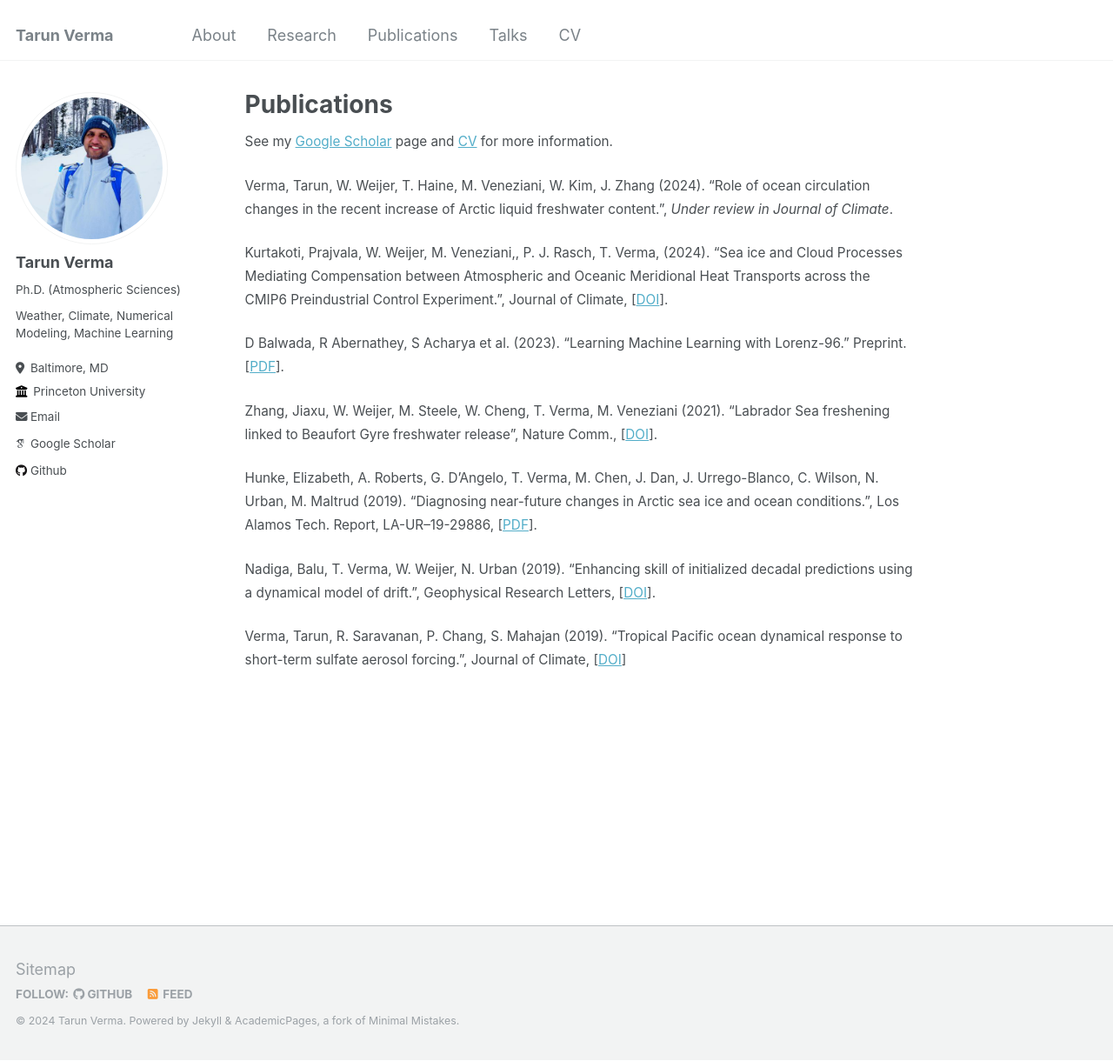
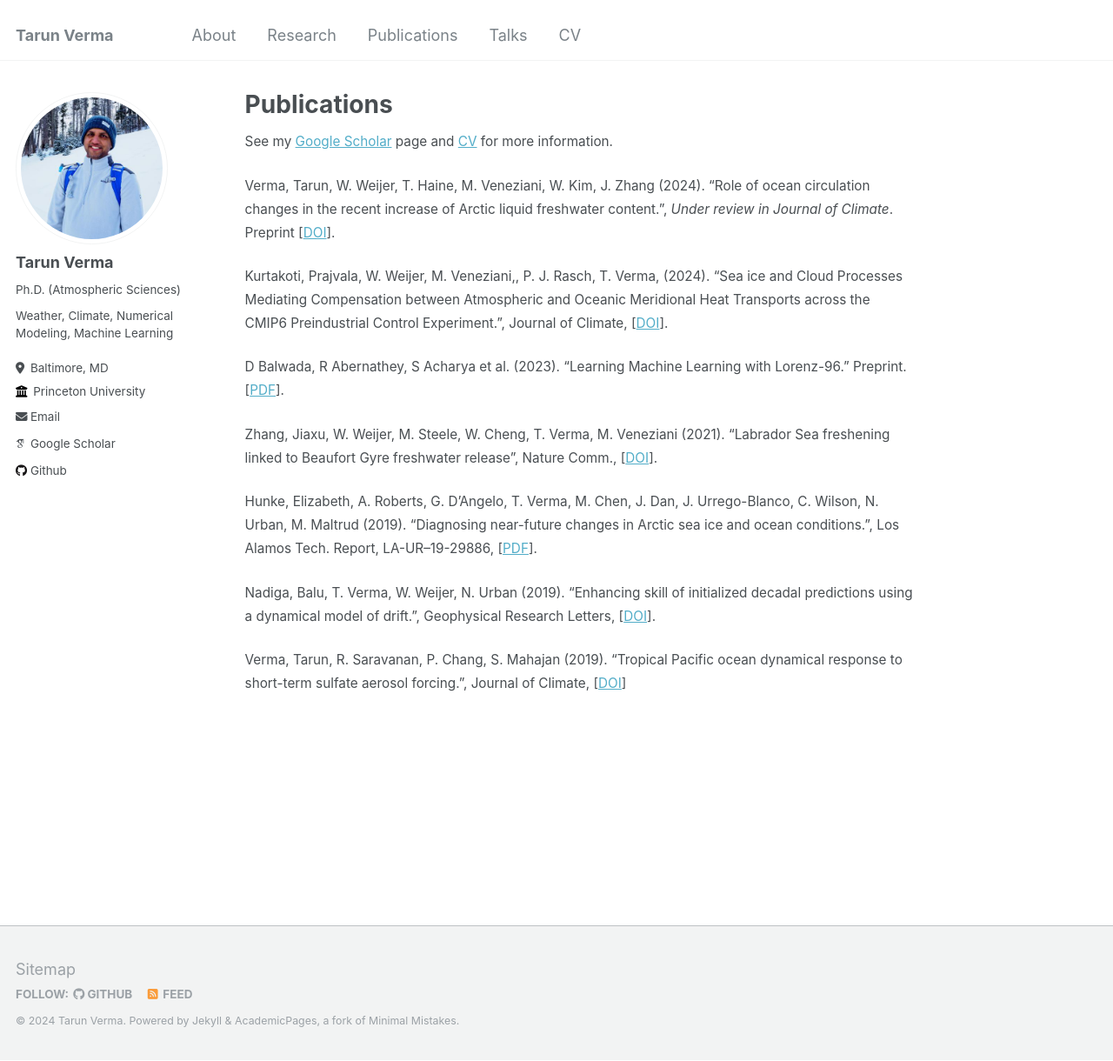
Before and after one commit to shiprock-1583/shiprock-1583.github.io, a Jekyll site: the page built from _pages/publications.md, in a window 1280 px wide and 1220 px high. Shown: the whole window at 87% size. Built offline with Jekyll 4.4.1, drawn with Linux system fonts in a browser that asks for light colours; some web fonts are replaced.

Commit message:
Update publications.md

```diff
--- a/_pages/publications.md
+++ b/_pages/publications.md
@@ -9,7 +9,7 @@ author_profile: true
 
 <span style="font-size:0.85em;"> See my [Google Scholar](https://scholar.google.com/citations?user=axe4WfMAAAAJ&hl=en&oi=ao) page and [CV](https://shiprock-1583.github.io/files/CV.pdf) for more information.</span>
 
-<span style="font-size:0.85em;"> Verma, Tarun, W. Weijer, T. Haine, M. Veneziani, W. Kim, J. Zhang (2024). "Role of ocean circulation changes in the recent increase of Arctic liquid freshwater content.", *Under review in Journal of Climate*. </span>
+<span style="font-size:0.85em;"> Verma, Tarun, W. Weijer, T. Haine, M. Veneziani, W. Kim, J. Zhang (2024). "Role of ocean circulation changes in the recent increase of Arctic liquid freshwater content.", *Under review in Journal of Climate*. Preprint [[DOI](https://doi.org/10.22541/essoar.172313451.18013979/v1)]. </span>
 
 <span style="font-size:0.85em;"> Kurtakoti, Prajvala, W. Weijer, M. Veneziani,, P. J. Rasch, T. Verma, (2024). "Sea ice and Cloud Processes Mediating Compensation between Atmospheric and Oceanic Meridional Heat Transports across the CMIP6 Preindustrial Control Experiment.", Journal of Climate, [[DOI](https://doi.org/10.1175/JCLI-D-23-0103.1)]. </span>
 
```
